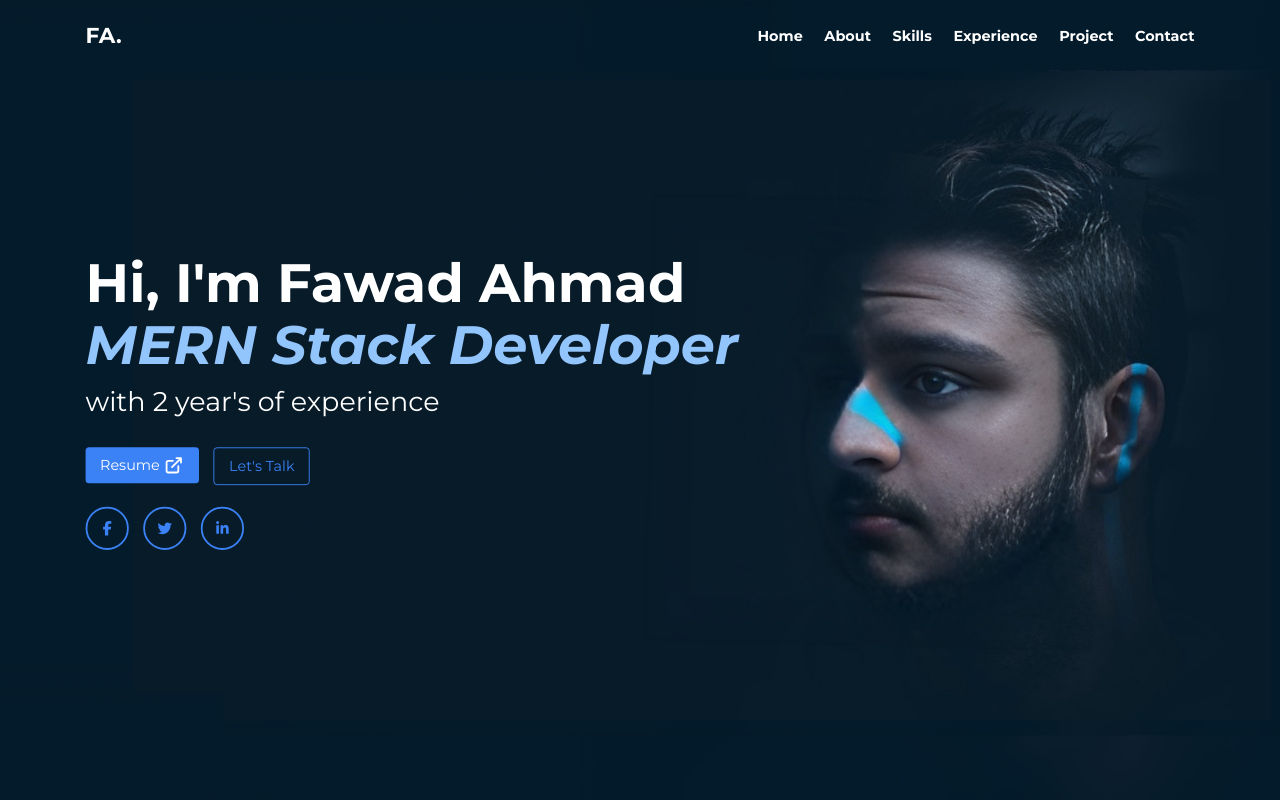
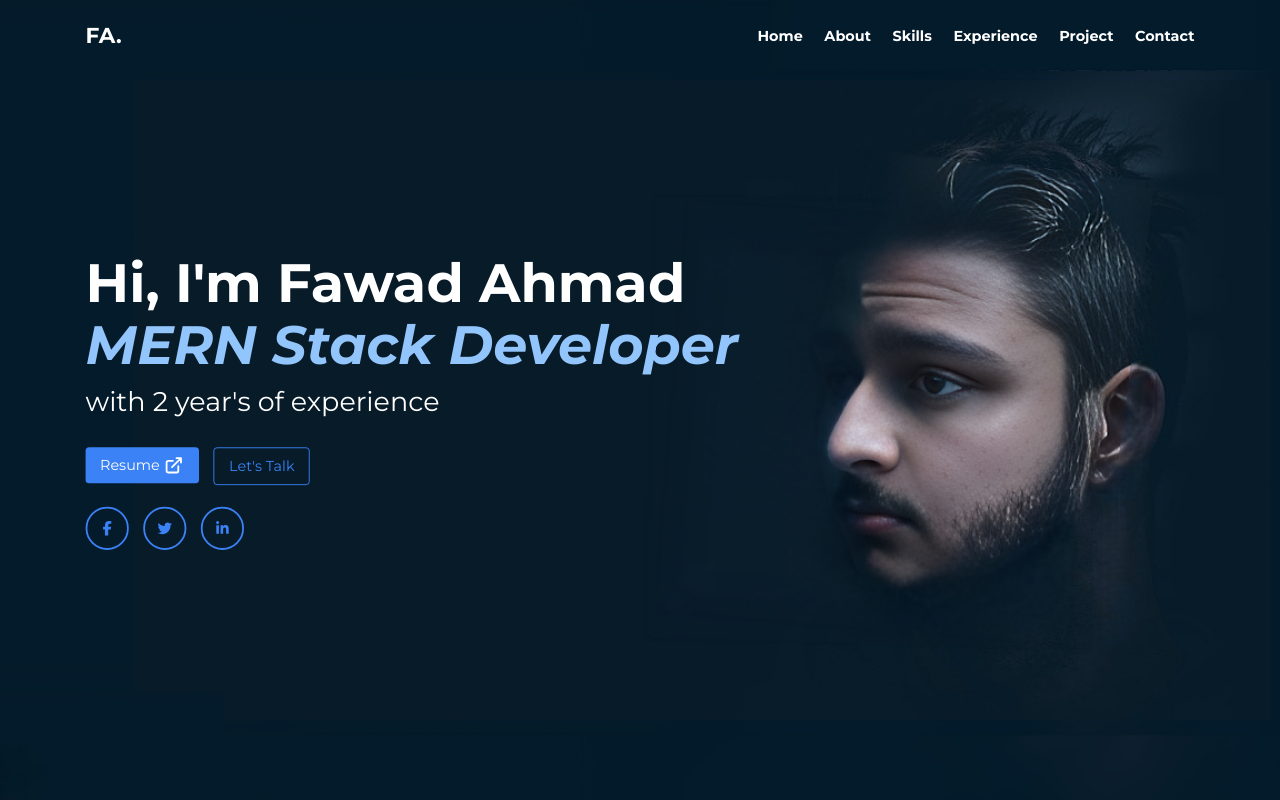
Before and after one commit to fawad7998/Personal-Portfolio, a React (Vite) app in the folder FrontEnd/: page / in a window 1280 px wide. Shown: the top 800 px of the page. Built offline with nearby package versions, Linux system fonts and the light colour scheme; no server answers.

Commit message:
picture updated

```diff
--- a/FrontEnd/src/Pages/Home.jsx
+++ b/FrontEnd/src/Pages/Home.jsx
@@ -13,7 +13,7 @@ import { Link } from "react-router-dom";
 const Home = () => {
     return (
         <>
-            <div id='/' className='bg-cover bg-center' style={{ backgroundImage: `url("/small.png")` }}>
+            <div id='/' className='bg-cover bg-center' style={{ backgroundImage: `url("/final.png")` }}>
                 <section className=" scale-90 text-white p-10 md:p-6 flex flex-col items-start justify-center h-screen bg-cover bg-center pt-20 md:pt-24" >
                     <div className="container mx-auto mt-6 text-left">
                         <h1 className="text-4xl md:text-6xl font-bold mb-2">Hi, I'm Fawad Ahmad</h1>
```
Also changed, not shown: FrontEnd/public/final.png (added).
